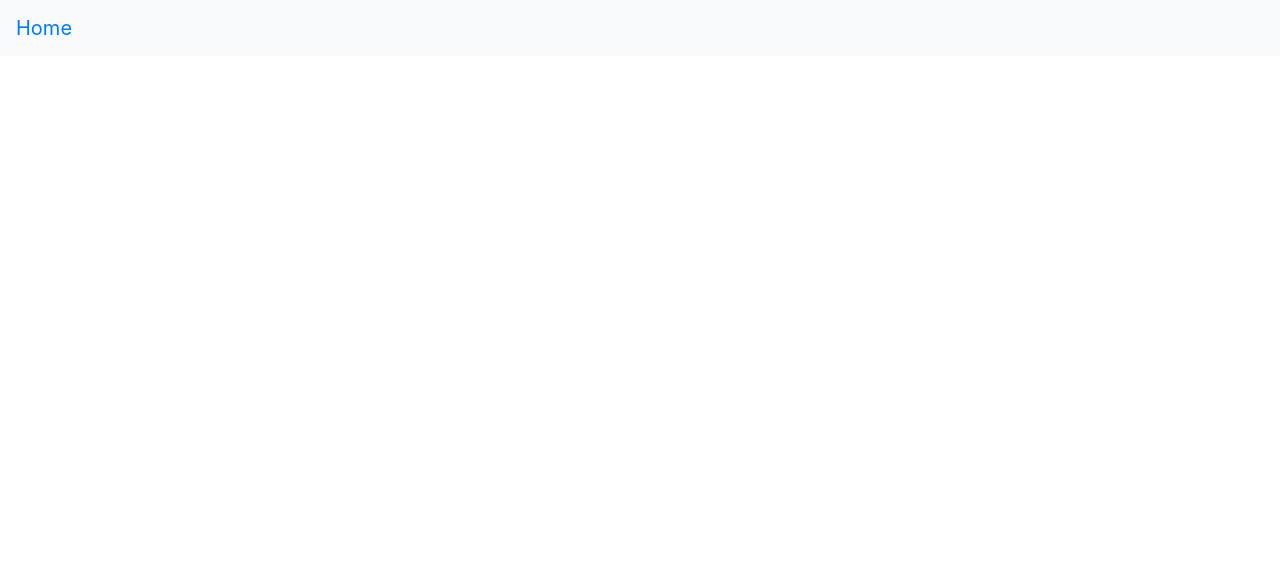
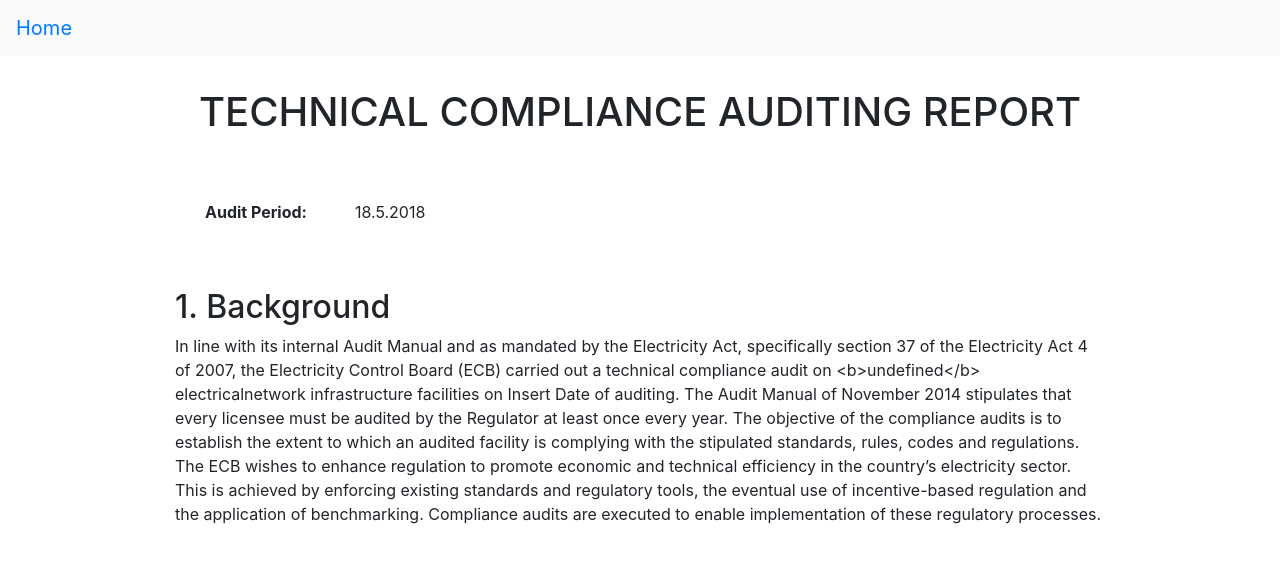
Before and after one commit to MasaSip/compliance-auditing-portal-front-end, a React (Create React App) app: page /preview-report/1 in a window 1280 px wide. Shown: the top 562 px of the page. Built offline with nearby package versions, Linux system fonts and the light colour scheme; no server answers.

Commit message:
View report with name of the licensee

```diff
--- a/src/App.jsx
+++ b/src/App.jsx
@@ -4,11 +4,16 @@
 
 import ReportPage from './ReportPage';
 import CreateReportPage from './CreateReportPage';
+import PreviewReportPage from './PreviewReportPage';
+
+import ReportService from './ReportService';
 
 function App() {
   // const apiUrl = 'https://ecb.guelland.eu';
   // uncomment the following line if you want to test a local backend.
   const apiUrl = 'http://localhost:8080';
+  const reportService = new ReportService(apiUrl);
+
   const Header = () => (
     <Navbar expand="md" className="bg-light">
       <NavbarBrand>
@@ -21,8 +26,26 @@
 
   const Main = () => (
     <Switch>
-      <Route exact path="/" render={() => (<ReportPage apiUrl={apiUrl} />)} />
-      <Route path="/create-report" render={() => (<CreateReportPage apiUrl={apiUrl} />)} />
+      <Route
+        exact
+        path="/"
+        render={() => (
+          <ReportPage reportService={reportService} />
+        )}
+      />
+      <Route
+        exact
+        path="/edit-report"
+        render={() => (
+          <CreateReportPage reportService={reportService} />
+        )}
+      />
+      <Route
+        path="/preview-report/:number"
+        render={props => (
+          <PreviewReportPage reportService={reportService} id={props.match.params.number} />
+        )}
+      />
     </Switch>
   );
 
--- a/src/CreateReportPage.jsx
+++ b/src/CreateReportPage.jsx
@@ -4,7 +4,6 @@
 import FieldGroup from './FieldGroup';
 import AddFacility from './AddFacility';
 import Facility from './Facility';
-import ReportService from './ReportService';
 
 function CreateReportPage(props) {
   return (
@@ -43,7 +42,7 @@
     this.updateFacility = this.updateFacility.bind(this);
     this.addFacility = this.addFacility.bind(this);
     this.handleSubmit = this.handleSubmit.bind(this);
-    this.reportServece = new ReportService(props.apiUrl);
+    this.reportService = props.reportService;
   }
 
   handleChange(event) {
@@ -79,7 +78,7 @@
 
   handleSubmit(event) {
     event.preventDefault();
-    this.reportServece.addReport(this.state)
+    this.reportService.addReport(this.state)
       .catch(error => console.error('Error:', error))
       .then(response => console.log('Success:', response));
   }
--- /dev/null
+++ b/src/PreviewReportPage.jsx
@@ -0,0 +1,42 @@
+import React, { Component } from 'react';
+import { Row, Col, Container } from 'reactstrap';
+
+class PreviewReportPage extends Component {
+  constructor(props) {
+    super(props);
+    this.state = {};
+    props.reportService.findReportById(props.id).then((report) => {
+      this.setState(report);
+    });
+  }
+
+  render() {
+    return (
+      <Container className="report-preview">
+        <h1>{(this.state.licensee ? this.state.licensee.toUpperCase() : '')} TECHNICAL COMPLIANCE AUDITING REPORT</h1>
+        <div className="front-page-info">
+          <Row>
+            <Col md="2" className="cover-sub-title">Audit Period:</Col>
+            <Col md="2">18.5.2018</Col>
+          </Row>
+        </div>
+        <h2 className="new-page">1. Background</h2>
+        <p>{`In line with its internal Audit Manual and as mandated by the Electricity Act,
+          specifically section 37 of the Electricity Act 4 of 2007, the Electricity Control Board
+          (ECB) carried out a technical compliance audit on <b>${this.state.licensee}</b>
+          electricalnetwork infrastructure facilities on Insert Date of auditing. The Audit Manual of
+          November 2014 stipulates that every licensee must be audited by the Regulator at least once
+          every year. The objective of the compliance audits is to establish the extent to which an
+          audited facility is complying with the stipulated standards, rules, codes and regulations.
+          The ECB wishes to enhance regulation to promote economic and technical efficiency in the
+          country’s electricity sector. This is achieved by enforcing existing standards and
+          regulatory tools, the eventual use of incentive-based regulation and the application of
+          benchmarking. Compliance audits are executed to enable implementation of these regulatory
+          processes.`}
+        </p>
+      </Container>
+    );
+  }
+}
+
+export default PreviewReportPage;
--- a/src/ReportPage.jsx
+++ b/src/ReportPage.jsx
@@ -1,10 +1,8 @@
 import React, { Component } from 'react';
-import PropTypes from 'prop-types';
 import { Link } from 'react-router-dom';
 import { Container, Row, Col, Button, Table } from 'reactstrap';
-import ReportService from './ReportService';
 
-function ReportPage({ apiUrl }) {
+function ReportPage({ reportService }) {
   return (
     <Container className="main">
       <Row>
@@ -12,12 +10,12 @@
           <h1>Compliance Auditing Reports</h1>
         </Col>
         <Col md="2" align="right" id="create-report">
-          <Link to="/create-report">
+          <Link to="/edit-report">
             <Button color="primary">Create report</Button>
           </Link>
         </Col>
       </Row>
-      <ReportList apiUrl={apiUrl} />
+      <ReportList reportService={reportService} />
     </Container>
   );
 }
@@ -27,7 +25,7 @@
 }) {
   return (
     <tr key={id}>
-      <th scope="row">{ name }</th>
+      <th scope="row"><Link to={`/preview-report/${id}`}>{name}</Link></th>
       <td>{date}</td>
       <td>{licensee}</td>
       <td>{personResponsible}</td>
@@ -46,11 +44,11 @@
       // page: null,
     };
 
-    this.reportServece = new ReportService(props.apiUrl);
+    this.reportService = props.reportService;
   }
 
   componentDidMount() {
-    this.reportServece.getReportList().then(res => res.data).then(
+    this.reportService.getReportList().then(
       (res) => {
         this.setState({
           isLoaded: true,
@@ -96,6 +94,7 @@
               items.map(item => (
                 <ReportListItem
                   key={item.id}
+                  id={item.id}
                   name={item.name}
                   dateCreated="1.1.2018"
                   licensee="Nampower"
@@ -111,8 +110,4 @@
   }
 }
 
-ReportList.propTypes = {
-  apiUrl: PropTypes.string.isRequired,
-};
-
 export default ReportPage;
--- a/src/ReportService.js
+++ b/src/ReportService.js
@@ -8,7 +8,7 @@
   reportTitle: 'name',
   // firstName:
   // lastName:
-  // licenseeName:
+  licenseeName: 'licensee',
   startOfAuditPeriod: 'startTime',
   endOfAuditPeriod: 'endTime',
   seniorEngineer: 'senior_engineer_email',
@@ -26,6 +26,7 @@
     this.reportListPath = '/api/reports?projection=embedded';
     this.reportPath = '/api/reports';
     this.findByUsername = '/api/users/search/findByUsername';
+    this.reportByIdPath = id => (`/api/reports/${id}?projection=embedded`);
     this.config = {
       auth: {
         username,
@@ -53,7 +54,7 @@
   }
 
   getReportList() {
-    return this.api.get(this.reportListPath, this.config);
+    return this.api.get(this.reportListPath, this.config).then(res => res.data);
   }
 
   addReport(report) {
@@ -65,13 +66,18 @@
         data[fieldToApi[key]] = value;
       }
     });
-
+    console.log(data);
     return this.validateUser(username)
       .then((userUri) => {
         data.user = userUri;
         return this.api.post(this.reportPath, data, this.config);
       });
   }
+
+  findReportById(id) {
+    return this.api.get(this.reportByIdPath(id), this.config)
+      .then(res => res.data);
+  }
 }
 
 export default ReportService;
--- a/src/styles.scss
+++ b/src/styles.scss
@@ -39,3 +39,25 @@
 form .section-header {
     margin-bottom: $form-group-margin-bottom;
 }
+
+.report-preview {
+  .container {
+    padding: 0px 30px 0px 30px;
+  }
+
+  h1 {
+    margin-top: 32px;
+    margin-bottom: 64px;
+    text-align: center;
+  }
+  .front-page-info {
+    margin-bottom: 64px;
+    padding: 0px 30px 0px 30px;
+  }
+  .cover-sub-title {
+    font-weight: bold;
+  }
+  .new-page {
+    page-break-before: always;
+  }
+}
```
